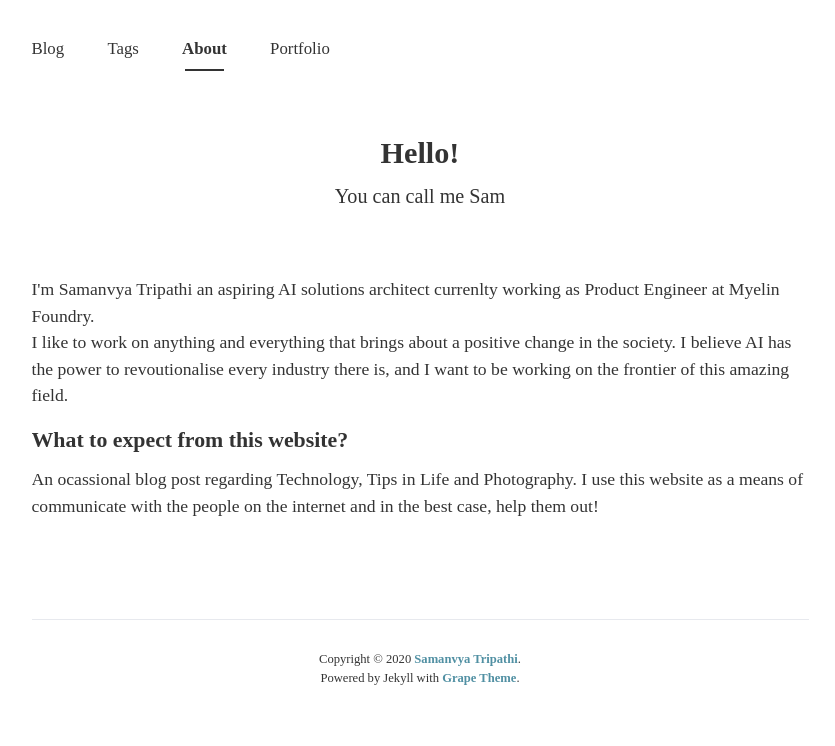
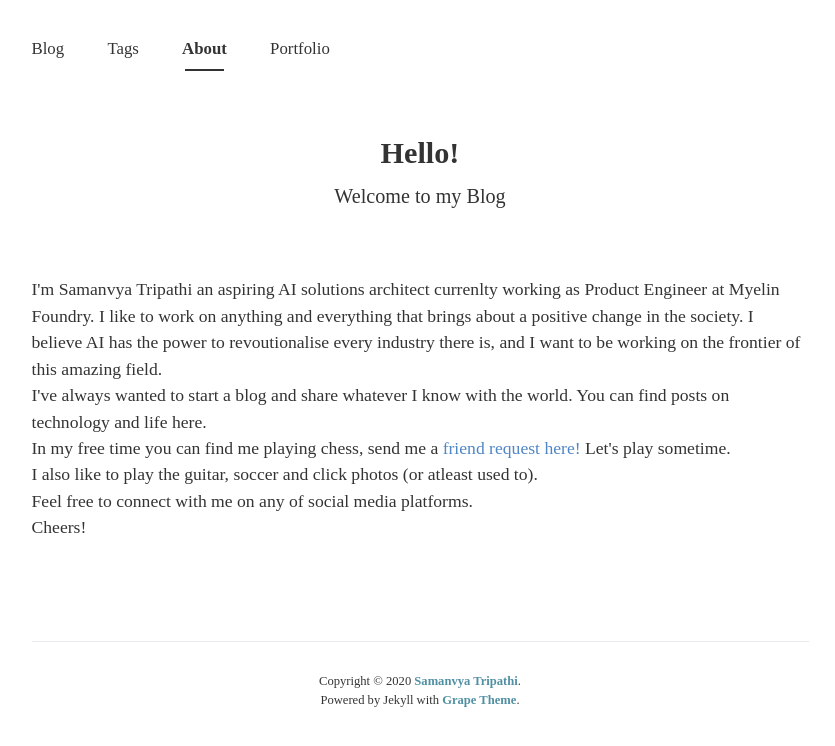
Before and after one commit to sacredvoid/sacredvoid.github.io, a Jekyll site: the page built from about-me.html, in a window 1280 px wide. Shown: the top 746 px of the page, without its empty margins (220-1055 px from the left). Built offline with Jekyll 4.4.1, drawn with Linux system fonts in a browser that asks for light colours; nearby versions of some CDN libraries; some web fonts are replaced.

Commit message:
:rocket: updated about

```diff
--- a/_layouts/about.html
+++ b/_layouts/about.html
@@ -6,16 +6,16 @@ commens: true
 <div id="post">
   <section class="post-header">
     <h1 class="title">Hello!</h1>
-    <p class="subtitle">You can call me Sam</p>
+    <p class="subtitle">Welcome to my Blog</p>
   </section>
   <section class="post-content">
-    I'm Samanvya Tripathi an aspiring AI solutions architect currenlty working as Product Engineer at Myelin Foundry. <br>
-    I like to work on anything and everything that brings about a positive change in the society. I believe AI has the power to revoutionalise
+    I'm Samanvya Tripathi an aspiring AI solutions architect currenlty working as Product Engineer at Myelin Foundry. I like to work on anything and everything that brings about a positive change in the society. I believe AI has the power to revoutionalise
     every industry there is, and I want to be working on the frontier of this amazing field. <br>
-
-    <h4>What to expect from this website?</h4>
-    An ocassional blog post regarding Technology, Tips in Life and Photography. I use this website as a means of communicate with the people
-    on the internet and in the best case, help them out!
+    I've always wanted to start a blog and share whatever I know with the world. You can find posts on technology and life here. <br>
+    In my free time you can find me playing chess, send me a <a href="https://www.chess.com/member/samanvyatripathi">friend request here!</a> Let's play sometime.<br>
+    I also like to play the guitar, soccer and click photos (or atleast used to). <br>
+    Feel free to connect with me on any of social media platforms. <br>
+    Cheers!
   </section>
 </div>
 <!-- <div class="LI-profile-badge"  data-version="v1" data-size="medium" data-locale="en_US" data-type="vertical" data-theme="dark" data-vanity="samanvya-tripathi"><a class="LI-simple-link" href='https://in.linkedin.com/in/samanvya-tripathi?trk=profile-badge'>Samanvya Tripathi</a></div> -->
```
